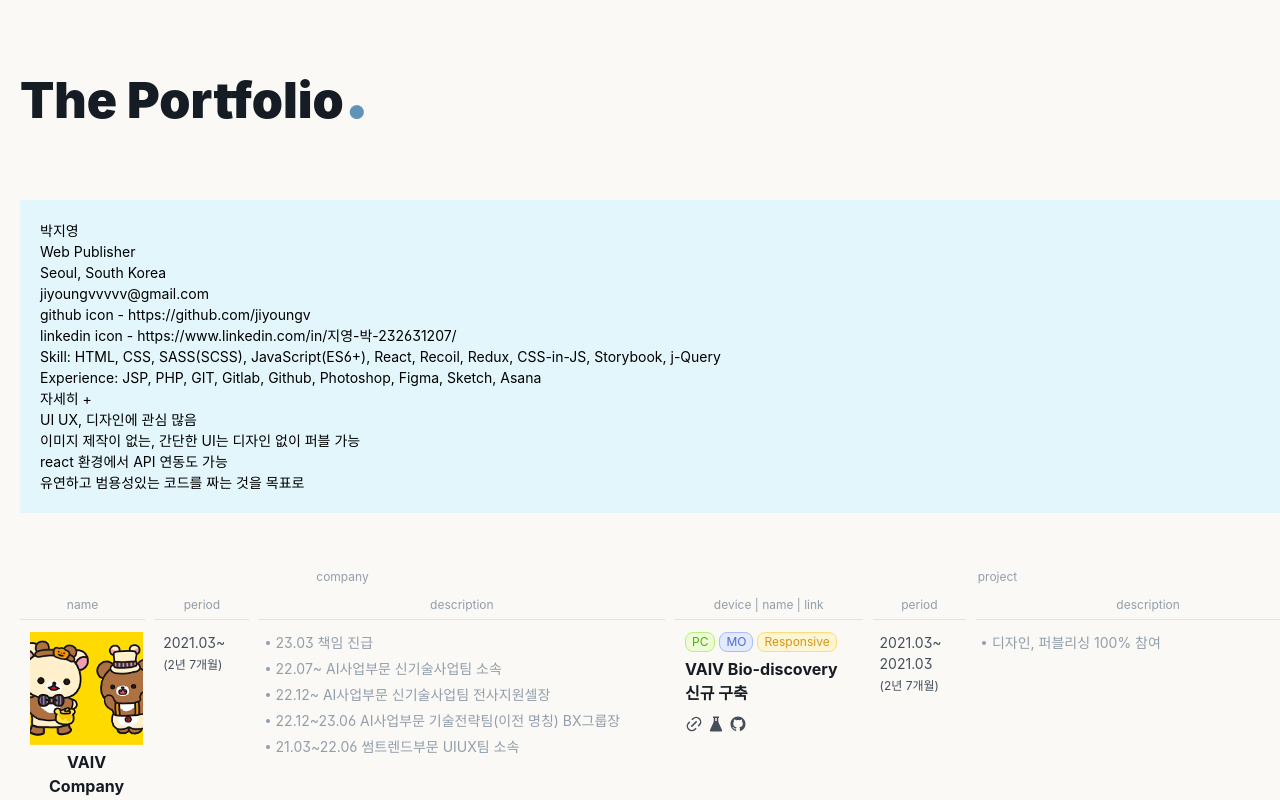
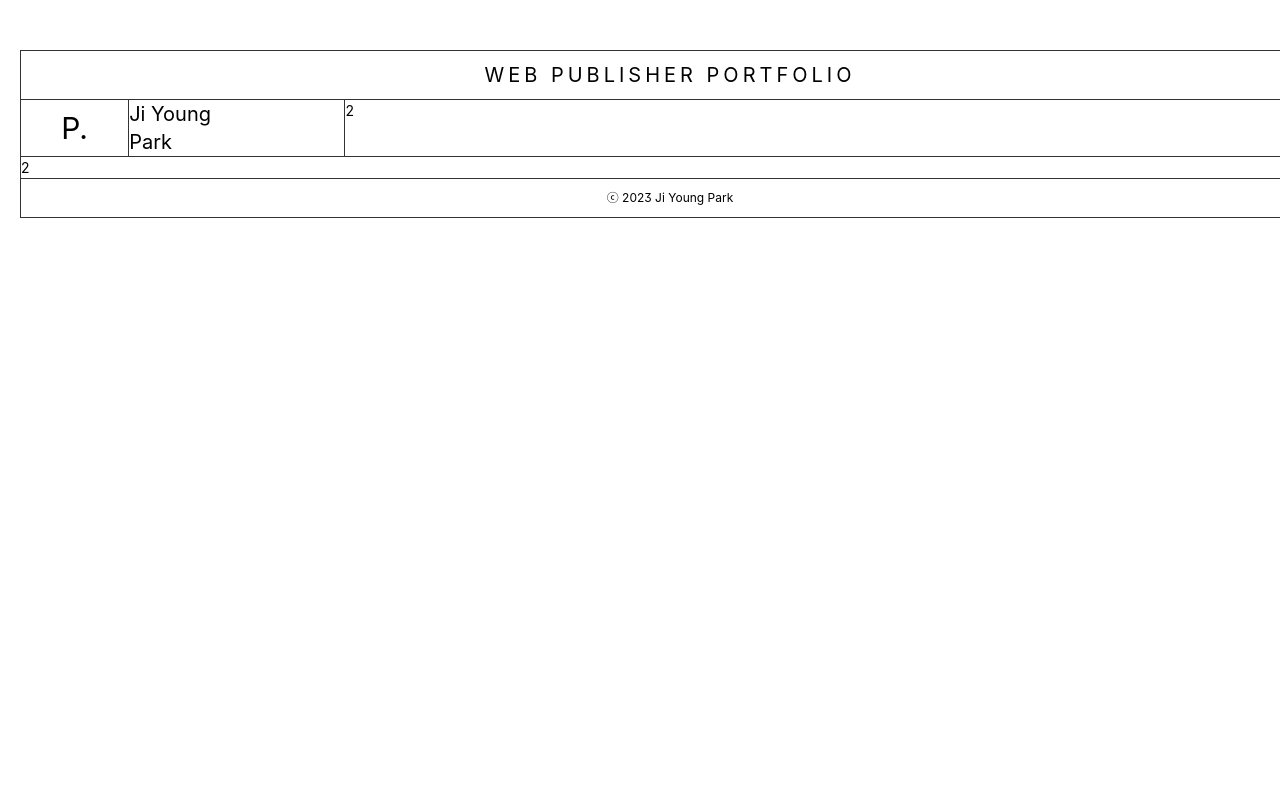
Before and after one commit to jiyoungv/portfolio-v3, a React (Create React App) app: page / in a window 1280 px wide. Shown: the top 800 px of the page. Built offline with nearby package versions, Linux system fonts and the light colour scheme; a web font is replaced by a local one.

Commit message:
Save: 디자인 변경, 작업중

```diff
--- a/src/App.jsx
+++ b/src/App.jsx
@@ -5,111 +5,44 @@ import temp_img from 'asset/image/temp_img.png';
 const App = () => {
   return (
     <AppLayout>
-      <section className="main-section main-profile">
-        <div className="common-inner">
-          <div className="main-profile-area">
-            박지영 <br/>
-            Web Publisher <br />
-            Seoul, South Korea <br/>
-            jiyoungvvvvv@gmail.com <br/>
-            github icon - https://github.com/jiyoungv <br/>
-            linkedin icon - https://www.linkedin.com/in/지영-박-232631207/ <br/>
-            Skill: HTML, CSS, SASS(SCSS), JavaScript(ES6+), React, Recoil, Redux, CSS-in-JS, Storybook, j-Query<br/>
-            Experience: JSP, PHP, GIT, Gitlab, Github, Photoshop, Figma, Sketch, Asana <br/>
-            자세히 + <br/>
-            UI UX, 디자인에 관심 많음<br/>
-            이미지 제작이 없는, 간단한 UI는 디자인 없이 퍼블 가능<br/>
-            react 환경에서 API 연동도 가능<br/>
-            유연하고 범용성있는 코드를 짜는 것을 목표로<br/>
-          </div>
-        </div>
-      </section>
-      <section className="main-section main-career">
-        <div className="common-inner">
-          <div className="main-career-area">
-            <div className="main-career-head">
-              <ul className="row head-list">
-                <li className="col-left">company</li>
-                <li className="col-right">project</li>
-              </ul>
-              <ul className="row head-list type2">
-                <li className="col-left1">name</li>
-                <li className="col-left2">period</li>
-                <li className="col-left3">description</li>
-                <li className="col-right1">device | name | link</li>
-                <li className="col-right2">period</li>
-                <li className="col-right3">description</li>
-              </ul>
-            </div>
-            <div className="main-career-body">
-              <div className="row body-list">
-                <ul className="row col-left main-career-company-list">
-                  <li className="col-left1">
-                    <figure className="main-career-company-logo">
-                      <img src={temp_img} alt="회사" />
-                    </figure>
-                    <p className="main-career-company-name">VAIV Company</p>
-                  </li>
-                  <li className="col-left2">
-                    <p className="main-career-period">
-                      2021.03~ <br/>
-                      <small>(2년 7개월)</small>
-                    </p>
-                  </li>
-                  <li className="col-left3">
-                    <ul className="main-career-desc-list">
-                      <li>23.03 책임 진급</li>
-                      <li>22.07~ AI사업부문 신기술사업팀 소속</li>
-                      <li>22.12~ AI사업부문 신기술사업팀 전사지원셀장</li>
-                      <li>22.12~23.06 AI사업부문 기술전략팀(이전 명칭) BX그룹장</li>
-                      <li>21.03~22.06 썸트렌드부문 UIUX팀 소속</li>
-                    </ul>
-                  </li>
-                </ul>
-                <ul className="row col-right main-career-project-list">
-                  <li className="col-right1">
-                    <ul className="main-career-device-list">
-                      <li>PC</li>
-                      <li className="type2">MO</li>
-                      <li className="type3">Responsive</li>
-                    </ul>
-                    <p className="main-career-project-name">VAIV Bio-discovery 신규 구축</p>
-                    <ul className="main-career-link-list">
-                      <li>
-                        <a href="https://naver.com" target="_blank" title="Product Server" rel="noreferrer">
-                          <RiLink />
-                        </a>
-                      </li>
-                      <li>
-                        <a href="https://naver.com" target="_blank" title="Test Page" rel="noreferrer">
-                          <RiFlaskFill />
-                        </a>
-                      </li>
-                      <li>
-                        <a href="https://naver.com" target="_blank" title="Github Page" rel="noreferrer">
-                          <RiGithubFill />
-                        </a>
-                      </li>
-                    </ul>
-                  </li>
-                  <li className="col-right2">
-                    <p className="main-career-period">
-                      2021.03~ <br/>
-                      2021.03
-                      <small>(2년 7개월)</small>
-                    </p>
-                  </li>
-                  <li className="col-right3">
-                    <ul className="main-career-desc-list">
-                      <li>디자인, 퍼블리싱 100% 참여</li>
-                    </ul>
-                  </li>
-                </ul>
-              </div>
+      <div className="common-inner">
+        <section className="main-table">
+          <div className="table-row">
+            <div className="table-col">
+              <article className="main-head">
+                <h6>web publisher portfolio</h6>
+              </article>
             </div>
           </div>
-        </div>
-      </section>
+          <div className="table-row">
+            <div className="table-col-2">
+              <article className="main-logo">
+                <h1>P.</h1>
+              </article>
+            </div>
+            <div className="table-col-4">
+              <article className="main-profile-name">
+                <h6>Ji Young <br/>Park</h6>
+              </article>
+            </div>
+            <div className="table-col-18">
+              2
+            </div>
+          </div>
+          <div className="table-row">
+            <div className="table-col">
+              2
+            </div>
+          </div>
+          <div className="table-row">
+            <div className="table-col">
+              <article className="main-foot">
+                <p>ⓒ 2023 Ji Young Park</p>
+              </article>
+            </div>
+          </div>
+        </section>
+      </div>
     </AppLayout>
   );
 };
--- a/src/component/AppLayout.jsx
+++ b/src/component/AppLayout.jsx
@@ -1,13 +1,9 @@
 import PropTypes from 'prop-types';
-import Header from 'component/Header';
-import Footer from 'component/Footer';
 
 const AppLayout = ({ children }) => {
   return (
     <div id="wrap">
-      <Header />
       <div id="container">{children}</div>
-      <Footer />
     </div>
   );
 };
--- a/src/component/Header.jsx
+++ /dev/null
@@ -1,15 +0,0 @@
-const Header = () => {
-  return (
-    <header id="header">
-      <div className="common-inner">
-        <div className="header-area">
-          <div className="header-logo">
-            <h1>The Portfolio<em>.</em></h1>
-          </div>
-        </div>
-      </div>
-    </header>
-  );
-};
-
-export default Header;
--- a/src/style/base/_base.scss
+++ b/src/style/base/_base.scss
@@ -11,5 +11,5 @@ input[type="text"], input[type="password"] {cursor: text;}
 b, strong {font-weight: $font-bold;}
 ::selection {background: $primary;color: $white;}
 
-#wrap {min-width: calc($inner-width + $inner-gutter * 2);background: $bg-beige;}
-#container {min-height: calc(100vh - $header-height - $footer-height);padding-bottom: 100px;}
+#wrap {min-width: calc($inner-width + $inner-gutter * 2);}
+#container {padding: 50px 0;}
--- a/src/style/layout/_common.scss
+++ b/src/style/layout/_common.scss
@@ -1,3 +1,3 @@
 @charset "utf-8";
 
-.common-inner {width: calc($inner-width + $inner-gutter * 2);margin: 0 auto;padding: 0 $inner-gutter;}
+.common-inner {position: relative;width: calc($inner-width + $inner-gutter * 2);height: inherit;margin: 0 auto;padding: 0 $inner-gutter;}
--- a/src/style/layout/_footer.scss
+++ /dev/null
@@ -1,4 +0,0 @@
-@charset "utf-8";
-
-#footer {padding: 20px 0;border-top: 1px solid $grey300;}
-.footer-copy p {@include font-small;color: $grey500;font-weight: $font-medium;}
--- a/src/style/layout/_header.scss
+++ /dev/null
@@ -1,12 +0,0 @@
-@charset "utf-8";
-
-#header {}
-.header-area {position: relative;height: $header-height;}
-.header-logo {position: absolute;top: 50%;left: 0;transform: translate(0, -50%);}
-.header-logo h1 {color: $grey900;font-size: 50px;font-weight: 900;}
-.header-logo h1 em {color: $primary;font-size: 70px;line-height: 50px;animation: header-logo-ani 4s infinite;}
-@keyframes header-logo-ani {
-  0% {opacity: 0;}
-  50% {opacity: 1;}
-  100% {opacity: 0;}
-}
--- a/src/style/page/_main.scss
+++ b/src/style/page/_main.scss
@@ -1,60 +1,22 @@
 @charset "utf-8";
 
-/* common */
-.main-section:not(:last-child) {margin-bottom: 50px;}
+.main-table {}
+.main-table .table-row {display: flex;align-items: stretch;border: 1px solid $black;border-bottom: 0;}
+.main-table .table-row:last-child {border-bottom: 1px solid $black;}
+.main-table .table-col {width: 100%;}
+.main-table [class^="table-col"]:not(:last-child) {border-right: 1px solid $black;}
+@for $i from 1 to 24 {
+  .main-table .table-col-#{$i} {width: calc(100% / (24 / $i));}
+}
 
-/* profile */
-.main-profile-area {padding: 20px;background: $primary100;}
+.main-head {padding: 10px 0;text-align: center;}
+.main-head h6 {@include h6;letter-spacing: 4px;text-transform: uppercase;}
 
-/* career */
-.main-career-area {position: relative;}
+.main-logo {display: flex;justify-content: center;align-items: center;height: 100%;}
+.main-logo h1 {@include h1;}
 
-.main-career .row {display: flex;align-items: flex-start;gap: 10px;}
-.main-career [class*="col-"] {padding: 0 5px;}
-.main-career .col-left {width: 50%;}
-.main-career .col-left1 {width: 20%;}
-.main-career .col-left2 {width: 15%;}
-.main-career .col-left3 {width: 65%;}
-.main-career .col-right {width: 50%;}
-.main-career .col-right1 {width: 30%}
-.main-career .col-right2 {width: 15%;}
-.main-career .col-right3 {width: 55%;}
+.main-profile-name {}
+.main-profile-name h6 {@include h6;}
 
-.main-career-head {z-index: 10;position: sticky;top: 0;left: 0;background: $bg-beige;}
-.main-career-head .head-list li {@include font-small;padding: 5px 0;color: $grey500;text-align: center;}
-.main-career-head .head-list.type2 li {border-bottom: 1px solid $grey300;}
-
-.main-career-body {position: relative;}
-.main-career-body .body-list {padding: 12px 0;}
-
-.main-career-company-list {}
-.main-career-company-list > li {}
-
-.main-career-company-logo {width: 100%;aspect-ratio: 1 / 1;margin-bottom: 5px;}
-.main-career-company-logo img {width: 100%;height: 100%;object-fit: cover;}
-
-.main-career-company-name {@include font-mid;color: $grey900;font-weight: $font-bold;text-align: center;}
-
-.main-career-period {color: $grey;}
-.main-career-period small {@include font-small;}
-
-.main-career-desc-list {}
-.main-career-desc-list > li {position: relative;padding-left: calc(4px + 6px);color: $grey500;}
-.main-career-desc-list > li:not(:last-child) {margin-bottom: 5px;}
-.main-career-desc-list > li::before {content: '';display: inline-block;position: absolute;left: 0;top: calc($font-base * $line-height2 / 2);transform: translate(0, -50%);width: 4px;height: 4px;border-radius: 50%;background: currentColor;}
-
-.main-career-project-name {@include font-mid;color: $grey900;font-weight: $font-bold;}
-
-.main-career-device-list {display: flex;align-items: center;gap: 4px;margin-bottom: 5px;}
-.main-career-device-list > li {@include font-small;padding: 0 6px;border: 1px solid $success300;border-radius: $radius1;background: $success100;color: $success600;}
-.main-career-device-list > li.type2 {border: 1px solid $info300;background: $info100;color: $info600;}
-.main-career-device-list > li.type3 {border: 1px solid $warning300;background: $warning100;color: $warning600;}
-
-.main-career-project-list {}
-.main-career-project-list > li {}
-
-.main-career-link-list {display: flex;align-items: center;gap: 4px;margin-top: 10px;}
-.main-career-link-list > li {}
-.main-career-link-list > li a {display: block;color: $grey;font-size: $font-large;transition-property: opacity;transition-duration: $transition-speed;}
-.main-career-link-list > li a:hover {opacity: 0.6;}
-.main-career-link-list > li svg {display: block;}
+.main-foot {padding: 10px 0;text-align: center;}
+.main-foot p {@include font-small;}
--- a/src/style/style.scss
+++ b/src/style/style.scss
@@ -10,8 +10,6 @@
 
 /* layout */
 @import "layout/common";
-@import "layout/header";
-@import "layout/footer";
 
 /* component */
 // @import "component/";
```
Also changed, not shown: src/component/Footer.jsx (deleted, +0 -13 lines), src/style/abstract/_variable.scss (+2 -49 lines).
